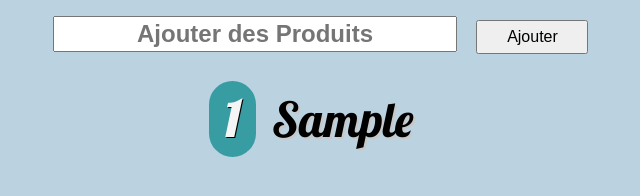
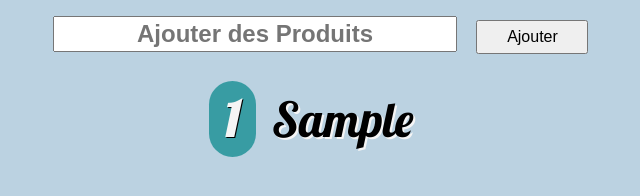
Before and after one commit to Gyumao/Todo-List, a plain HTML site: page index.html in a window 1280 px wide. Both pictures are taken after typing "Sample" into the empty fields and a click on the button "Ajouter". Shown: the part 164-360 px from the top of the page, 329-969 px from the left. Drawn offline with Linux system fonts and the light colour scheme.

Commit message:
modification css color text-shadow li

```diff
--- a/style.css
+++ b/style.css
@@ -36,7 +36,7 @@ button
 li
 {
     font-size: 3rem;
-    text-shadow: 2px 2px rgb(200, 200, 200);
+    text-shadow: 2px 2px whitesmoke;
     counter-increment: course;
     padding-top: 1.2rem;
 }
```
